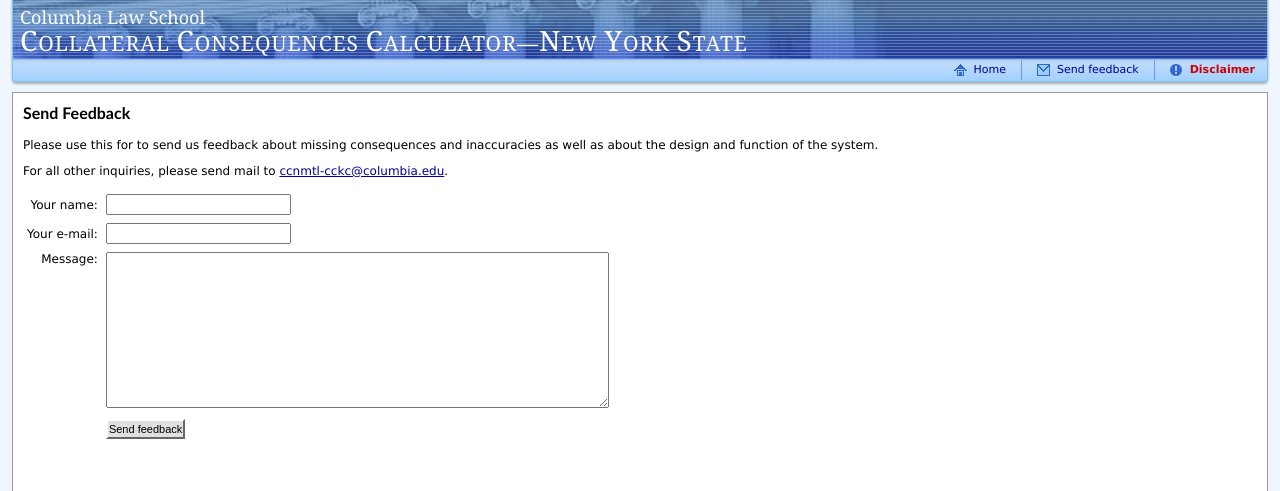
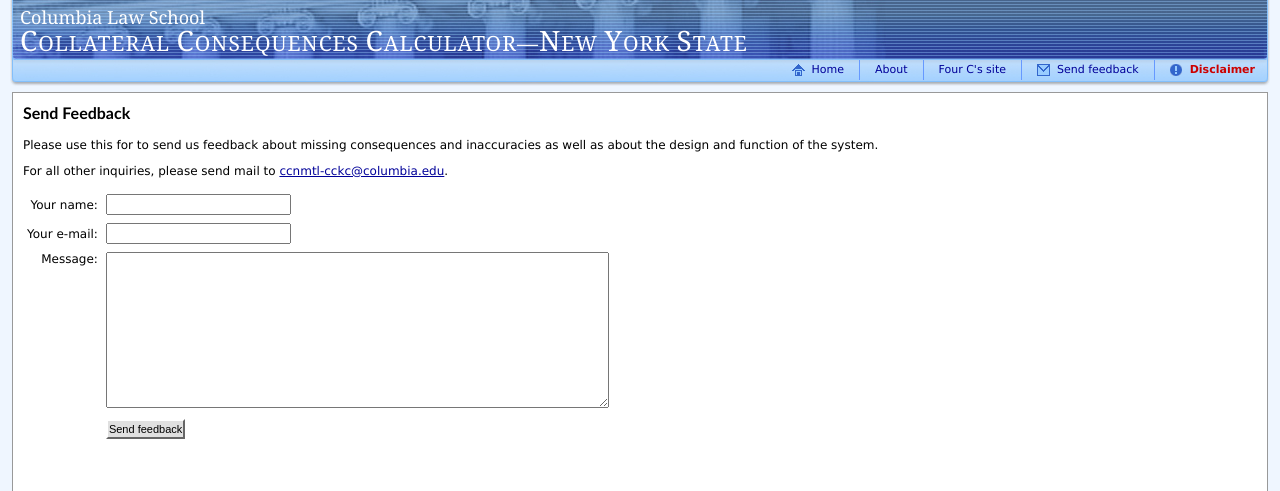
Before and after one commit to ccnmtl/ccdb, a Django app: template templates/law/feedback.html in a window 1280 px wide. Shown: the top 491 px of the page. Run offline with Django 3.2, Linux system fonts and the light colour scheme; the template is opened without the code that fills it, so the values that code supplies are empty; some libraries are stand-ins or nearby versions.

Commit message:
small css change for blue navigation bar

```diff
--- a/media/css/main.css
+++ b/media/css/main.css
@@ -174,6 +174,12 @@ a:hover { color: #36F; }
 #idnav-inner ul li#cckc_home
 {
 	background: url('../img/icon_home.gif') 15px center no-repeat;
+}
+
+#idnav-inner ul li.cckc_generic
+{
+	border-left: 1px solid #69f;
+	padding-left: 10px;
 }
 
 #idnav-inner ul li#cckc_home:hover
--- a/templates/base.html
+++ b/templates/base.html
@@ -93,8 +93,10 @@ var tabberOptions = {
 			<div id="idnav-inner">
 
 				<ul>
-					<li id="cckc_disclaimer"><a href="/disclaimer">Disclaimer</a></li>
-					<li id="cckc_fb"><a href="/feedback">Send feedback</a></li>
+					<li id="cckc_disclaimer"><a href="/disclaimer/">Disclaimer</a></li>
+					<li id="cckc_fb"><a href="/feedback/">Send feedback</a></li>
+					<li class="cckc_generic"><a href="http://www2.law.columbia.edu/fourcs/" title="Four Cs site" target="_blan">Four C's site</a></li>
+					<li class="cckc_generic"><a href="/about/" title="More information about this tool">About</a></li>
 					<li id="cckc_home"><a href="/" title="Return to CCKC Home">Home</a></li>
 					<li id="cckc_alert">You are using an <a href="/requirements" title="This is an unsupported browser.  Please see system requirements for CCKC">unsupported browser</a>.  Please read the <a href="/requirements" title="System requirements for CCKC">system requirements</a>.</li>
 				</ul>
```
